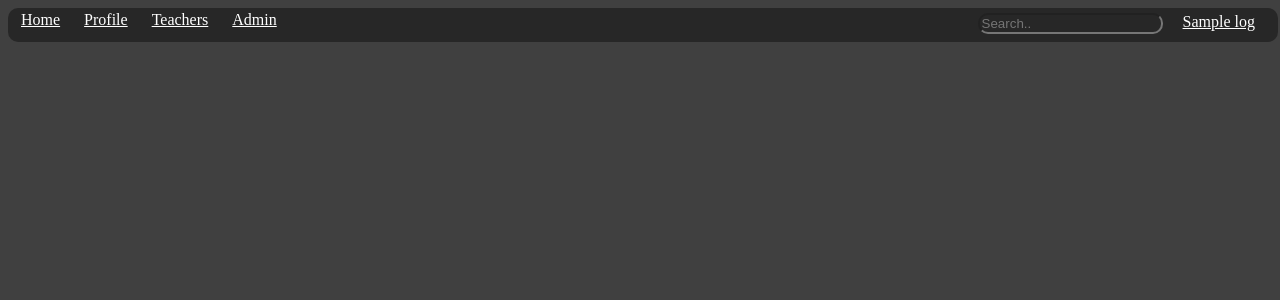
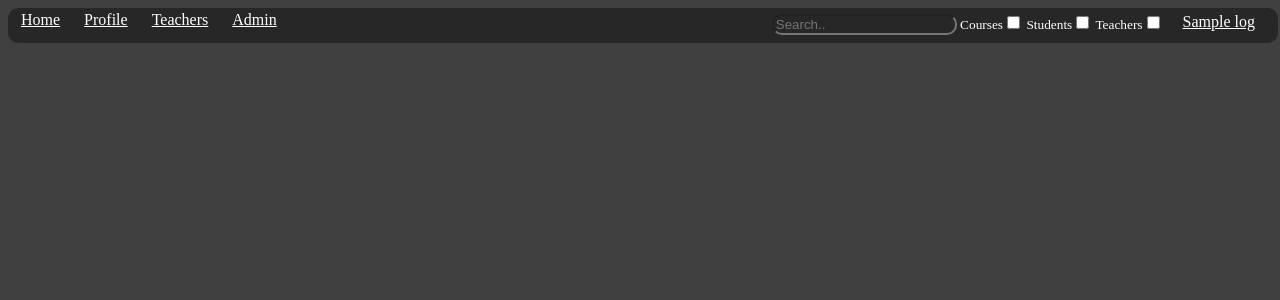
Before and after one commit to alon5s/Students-APP, a Flask app: template templates/header.html in a window 1280 px wide. Shown: the top 300 px of the page. Run offline with Flask 2, Linux system fonts and the light colour scheme; the template is opened without the code that fills it: most values are stand-ins (such as "Sample title", 1, 10 or a date in 2020).

Commit message:
grades, search, crud, attendance

```diff
--- a/app.py
+++ b/app.py
@@ -87,13 +87,6 @@ def admin():
     return render_template("admin.html", link=link, log=log)
 
 
-@app.route('/teachers')
-def teachers():
-    str, link, log = navbar_auth()
-    teachers = execute_query("SELECT * FROM teachers")
-    return render_template("teachers.html", link=link, log=log, teachers=teachers)
-
-
 @app.route('/attendance', methods=['GET', 'POST'])
 def attendance():
     if request.method == 'GET':
@@ -111,7 +104,6 @@ def course_attendance(c_id):
     str, link, log = navbar_auth()
     c_name = execute_query(f"SELECT name FROM courses WHERE id={c_id}")
     c_name = c_name[0][0].title()
-    # today_date = "2023-03-10"
     today_date = datetime.date.today()
     if request.method == 'GET':
         students_ids = crud.read_where('student_id', 'students_courses', 'course_id', c_id)
@@ -157,22 +149,29 @@ def course_attendance(c_id):
     if request.method == 'POST':
         answer = request.form["attendance"]
         student_id = request.form["s_id"]
-        crud.update_attend('attendances', 'attendance', f"'{answer}'", 'student_id', student_id, 'course_id', c_id, 'date', f"'{today_date}'")
+        crud.update_attend(f"'{answer}'", student_id, c_id, f"'{today_date}'")
         return redirect(url_for('course_attendance', c_id=c_id))
 
 
 @app.route('/h_att/<c_id>', methods=['GET', 'POST'])
 def h_att(c_id):
+    str, link, log = navbar_auth()
     date = request.args["date"]
     db_attendances = crud.read_whereX2("student_id, attendance", "attendances", "course_id", c_id, "date", f"'{date}'")
-    students = []
-    for student_id, attendance in db_attendances:
-        student = namedtuple('student', ['id', 'name', 'att'])
-        student.id = student_id
-        student.name = crud.student_name(student_id)
-        student.att = attendance
-        students.append(student)
-    return render_template("h_att.html", students=students, date=date)
+    if len(db_attendances) == 0:
+        note = "Attendance hasn't been filled in this date"
+        return render_template("h_att.html", date=date, link=link, log=log, note=note)
+    else:
+        h1 = "Name"
+        h2 = "Attendance"
+        students = []
+        for student_id, attendance in db_attendances:
+            student = namedtuple('student', ['id', 'name', 'att'])
+            student.id = student_id
+            student.name = crud.student_name(student_id)
+            student.att = attendance
+            students.append(student)
+        return render_template("h_att.html", students=students, date=date, link=link, log=log, h1=h1, h2=h2)
 
 
 @app.route('/students', methods=['GET', 'POST'])
@@ -259,44 +258,46 @@ def profile(student_id):
     return render_template("profile.html", student_details=student_details, course_names=course_names, link=link, log=log, student_id=student_id)
 
 
-@app.route('/teacher/<teacher_id>')
-def teacher_profile(teacher_id):
+@app.route('/teachers')
+def teachers():
     str, link, log = navbar_auth()
-    t_name = crud.teacher_name(teacher_id)
-    course_details = crud.read_where("id,name", "courses", "teacher_id", teacher_id)
-    courses = []
-    for id, name in course_details:
-        course = Course(id, name)
-        courses.append(course)
-    students_names = []
-    grades = []
-    for c in courses:
-        db_students_ids_grades = crud.read_where("student_id,grade", "students_courses", "course_id", course.id)
-        for id, grade in db_students_ids_grades:
-            student_id = Student(id)
-            db_grade = Grade(grade)
-            grades.append(db_grade.grade)
-            student_name = crud.student_name(student_id.id)
-            students_names.append(student_name[0][0])
-    return render_template("teacher.html", link=link, log=log, t_name=t_name, courses=courses, students_names=students_names)
+    teachers = execute_query("SELECT * FROM teachers")
+    return render_template("teachers.html", link=link, log=log, teachers=teachers)
 
 
-def get_courses():
-    courses = execute_query("SELECT id, name FROM courses")
+@app.route('/teacher/<teacher_id>', methods=['GET', 'POST'])
+def teacher_profile(teacher_id):
+    if request.method == 'GET':
+        str, link, log = navbar_auth()
+        t_name = crud.teacher_name(teacher_id)
+        course_details = crud.read_where("id,name", "courses", "teacher_id", teacher_id)
+        courses = []
+        for id, name in course_details:
+            course = Course(id, name)
+            courses.append(course)
+        grades_courses = {}
+        for course in courses:
+            for course in get_course(course.id):
+                grades_courses[course.name] = get_grades(course.id)
+        return render_template("teacher.html", grades_courses=grades_courses, link=link, log=log, t_name=t_name, courses=courses)
+    elif request.method == 'POST':
+        grade = request.form['grade']
+        s_name = request.form['s_name']
+        c_name = request.form['c_name']
+        s_id = crud.read_where("id", "students", "name", f"'{s_name}'")
+        c_id = crud.read_where("id", "courses", "name", f"'{c_name}'")
+        crud.update_grade(grade, s_id[0][0], c_id[0][0])
+        return redirect(url_for("teacher_profile", teacher_id=teacher_id))
+
+
+def get_course(course_id):
+    courses = execute_query(f"SELECT id, name FROM courses WHERE id={course_id}")
     return [Course(*course) for course in courses]
 
 
 def get_grades(course_id):
     grades = execute_query(f"SELECT students.name, students_courses.grade FROM students JOIN students_courses ON students.id=students_courses.student_id WHERE students_courses.course_id={course_id}")
     return [Grade(name=grade[0], grade=grade[1]) for grade in grades]
-
-
-@app.route('/grades/')
-def grades():
-    grades_courses = {}
-    for course in get_courses():
-        grades_courses[course.name] = get_grades(course.id)
-    return render_template("grades.html", grades_courses=grades_courses)
 
 
 @app.route('/update/<int:student_id>', methods=['GET', 'POST'])
@@ -319,25 +320,60 @@ def update(student_id):
 def results():
     str, link, log = navbar_auth()
     search = request.args['search']
+    c_check = request.args.get('c')
+    s_check = request.args.get('s')
+    t_check = request.args.get('t')
+    c_note = "Courses:"
+    s_note = "Students:"
+    t_note = "Teachers:"
     result = f"This is what I have found for '{search}'"
     div = """<div class="message">"""
     div_ = "</div>"
     if search == '':
         return render_template("results.html", result=result, div=div, div_=div_)
     else:
-        db_courses = crud.read_by_like("*", "courses", "name", search)
-        db_students = crud.read_by_like("*", "students", "name", search)
-        db_teachers = crud.read_by_like("*", "teachers", "name", search)
-        courses = []
-        students = []
-        teachers = []
-        for id, name, desc, t_id in db_courses:
-            course = Course(id, name, desc, t_id)
-            courses.append(course)
-        for id, name, email, phone in db_students:
-            student = Course(id, name, email, phone)
-            students.append(student)
-        for id, name, email in db_teachers:
-            teacher = Teacher(id, name, email)
-            teachers.append(teacher)
-        return render_template("results.html", courses=courses, students=students, teachers=teachers, result=result, div=div, div_=div_, link=link, log=log)
+        if c_check != "c" and s_check != "s" and t_check != "t":
+            db_courses = crud.read_by_like("*", "courses", "name", search)
+            courses = []
+            for id, name, desc, t_id in db_courses:
+                course = Course(id, name, desc, t_id)
+                courses.append(course)
+            db_students = crud.read_by_like("*", "students", "name", search)
+            students = []
+            for id, name, email, phone in db_students:
+                student = Course(id, name, email, phone)
+                students.append(student)
+            db_teachers = crud.read_by_like("*", "teachers", "name", search)
+            teachers = []
+            for id, name, email in db_teachers:
+                teacher = Teacher(id, name, email)
+                teachers.append(teacher)
+            return render_template("results.html", t_note=t_note, s_note=s_note, c_note=c_note, courses=courses, students=students, teachers=teachers, result=result, div=div, div_=div_, link=link, log=log)
+        if c_check == 'c':
+            db_courses = crud.read_by_like("*", "courses", "name", search)
+            courses = []
+            for id, name, desc, t_id in db_courses:
+                course = Course(id, name, desc, t_id)
+                courses.append(course)
+        else:
+            courses = []
+            c_note = ""
+        if s_check == 's':
+            db_students = crud.read_by_like("*", "students", "name", search)
+            students = []
+            for id, name, email, phone in db_students:
+                student = Course(id, name, email, phone)
+                students.append(student)
+        else:
+            students = []
+            s_note = ""
+        if t_check == 't':
+            db_teachers = crud.read_by_like("*", "teachers", "name", search)
+            teachers = []
+            for id, name, email in db_teachers:
+                teacher = Teacher(id, name, email)
+                teachers.append(teacher)
+        else:
+            t_note = ""
+            teachers = []
+        return render_template("results.html", t_note=t_note, s_note=s_note, c_note=c_note, courses=courses, students=students, teachers=teachers, result=result, div=div, div_=div_, link=link, log=log)
--- a/static/style.css
+++ b/static/style.css
@@ -102,8 +114,13 @@ fieldset {
     width: max-content;
 }
 
-.search,
 .logout {
+    margin-right: 10px;
+    margin-bottom: 5px;
+}
+
+.search {
+    font-size: smaller;
     margin-right: 10px;
     margin-bottom: 5px;
 }
--- a/templates/course.html
+++ b/templates/course.html
@@ -1,6 +1,6 @@
 {% extends 'base.html' %}
 {% block content %}
-<h1 class="message">{{ message }}</h1>
+<h1 class="message2">{{ message }}</h1>
 {% for teacher in teacher_details %}
 <h2 class="headline">Teacher: {{ teacher[0] }}</h2>
 <h3 class="headline">Email: {{ teacher[1] }}</h3>
--- a/templates/courses.html
+++ b/templates/courses.html
@@ -16,10 +16,8 @@
         <br>
         <input class="fill-press" type="text" placeholder="Course Name.." name="course">
         <br><br>
-        <label for="teacher">Choose a Teacher:</label>
-        <br>
         <select class="fill-press" name="teacher">
-            <option></option>
+            <option>Choose A Teacher..</option>
             {% for teacher in teachers %}
             <option value="{{ teacher }}">{{ teacher }}</option>
             {% endfor %}
--- a/templates/h_att.html
+++ b/templates/h_att.html
@@ -2,8 +2,9 @@
 {% block content %}
 Date Of Attendance: {{ date }}
 <br><br>
+{{note}}
 <table>
-    <tr><th>Name</th><th>Attendance</th></tr>
+    <tr><th>{{h1}}</th><th>{{h2}}</th></tr>
 {% for student in students %}
 <tr><td style="width:200px">{{ student.name[0][0] }}</td><td>{{ student.att }}</td></tr>
 {% endfor %}
--- a/templates/header.html
+++ b/templates/header.html
@@ -19,6 +19,9 @@
         <a>
             <form class="search" action="/results" method="get">
                 <input class="fill-press" type="search" placeholder="Search.." name="search">
+                Courses<input type="checkbox" name="c" value="c">
+                Students<input type="checkbox" name="s" value="s">
+                Teachers<input type="checkbox" name="t" value="t">
             </form>
         </a>
     </div>
```
Also changed, not shown: other parts of static/style.css (+50 -0 lines), crud.py (+6 -2 lines), templates/c_attendance.html (+7 -4 lines), templates/results.html (+14 -3 lines), templates/teacher.html (+13 -15 lines), students.db.
